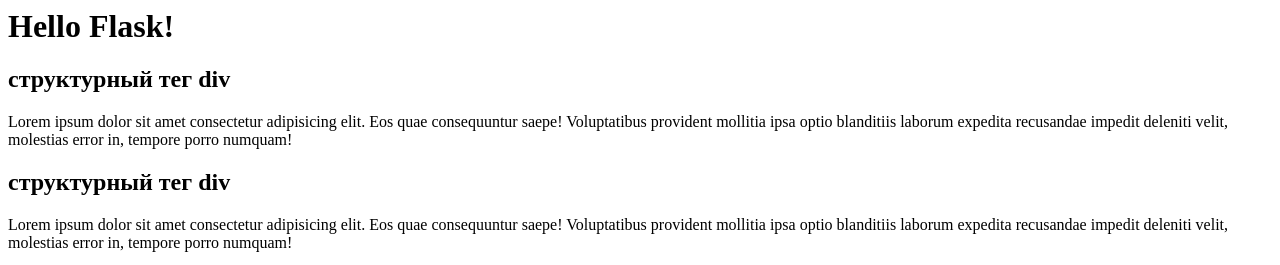
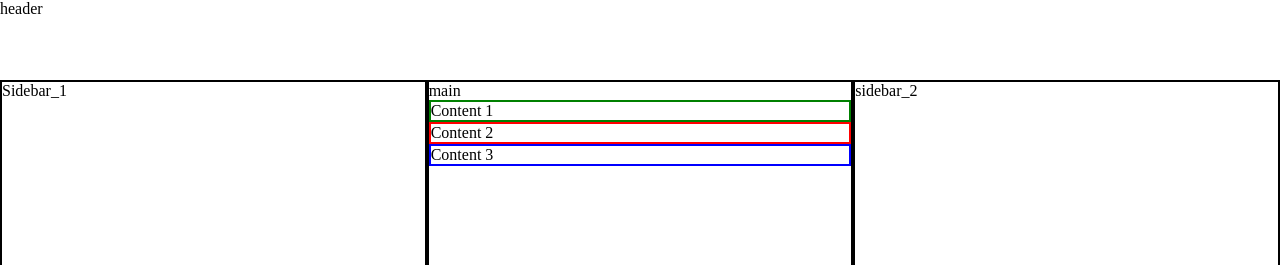
Before and after one commit to SpiridVal/altan_web, a Flask app: page / in a window 1280 px wide. Shown: the top 265 px of the page. Run offline with Flask 2, Linux system fonts and the light colour scheme.

Commit message:
added style.CSS

```diff
--- a/app.py
+++ b/app.py
@@ -8,4 +8,5 @@
 def index_page():
     return render_template("index.html")
 
-app.run()
+if __name__== "__main__":
+    app.run(debug=True)
--- /dev/null
+++ b/static/style.css
@@ -0,0 +1,71 @@
+/* Селекторы и свойства */
+/* Универсальный селектор */
+*{
+    /* border: solid 3px greenyellow;  */
+    margin: 0;
+    padding: 0;
+}
+/* селектор по тегу */
+div {
+    border: solid 2px;
+}
+
+/* селектор по классу */
+.wrapper {
+    border: none;
+}
+
+/* селектор по идентификатору */
+#c1 {
+    border-color: green;
+}
+#c2 {
+    border-color: red;
+}
+#c3 {
+    border-color: blue;
+}
+
+/* Grid CSS */
+body {
+    height: 100vh;
+}
+
+.wrapper {
+    height: 100%;
+    display: grid;
+    grid-template-areas:
+    "header header header"
+    "s1 main s2"
+    "footer footer s2";
+    grid-template-columns: repeat(3, 1fr);
+    grid-template-rows: 80px 1fr 100px;
+}
+@media (max-width: 500px){
+    .wrapper{
+    grid-template-areas:
+    "header header header"
+    "s1 s1 s1"
+    "main main main"
+    "s2 s2 s2"
+    "footer footer footer";
+    grid-template-rows: 80px 70px 1fr 50px 80px;
+    }
+
+}
+
+.header {
+    grid-area: header;
+}
+.sidebar_1 {
+    grid-area: s1;
+}
+.main {
+    grid-area: main;
+}
+.sidebar_2 {
+    grid-area: s2;
+}
+.footer {
+    grid-area: footer;
+}
--- a/templates/index.html
+++ b/templates/index.html
@@ -1,36 +1,38 @@
-<!-- Теги -->
-<!-- заголовок 1 уровня -->
-<h1>
-    Hello Flask!
-</h1>
-
-<div>
-    <h2>структурный тег div</h2>
-    <p>Lorem ipsum dolor sit amet consectetur adipisicing elit. Eos quae consequuntur saepe! Voluptatibus provident mollitia ipsa optio blanditiis laborum expedita recusandae impedit deleniti velit, molestias error in, tempore porro numquam!</p>
-</div>
-<div>
-    <h2>структурный тег div</h2>
-    <p>Lorem ipsum dolor sit amet consectetur adipisicing elit. Eos quae consequuntur saepe! Voluptatibus provident mollitia ipsa optio blanditiis laborum expedita recusandae impedit deleniti velit, molestias error in, tempore porro numquam!</p>
-</div>
-<span>строчный элемент 1</span>
-<span>строчный элемент 2</span>
-
-<a href="http://google.com"> style="color: rgb ссылка</a>
-
-<img src="../static/logo1.jpg" alt="лого LP">
-
-<div>
-    <a href="http://google.com">
-    <img src="../static/logo1.jpg" alt="лого LP">
-    </a>
-</div>
-
-<div>
-    <h3 style="background-color: darkgreen; border: indigo solid 3px;">заголовок</h3>
-    <p style="border: tomato dashed 3px; width: 50%; height: 100px;">
-
-        Lorem ipsum dolor sit amet consectetur adipisicing elit.
-        Lorem ipsum dolor sit amet consectetur, adipisicing elit. Harum earum quisquam similique veniam ipsa eveniet hic dolores expedita officiis, et, magnam eligendi unde adipisci ullam blanditiis voluptate odit. Voluptatum, sint.
-    </p>
-
-</div>
+<!DOCTYPE html>
+<html lang="en">
+<head>
+    <meta charset="UTF-8">
+    <meta http-equiv="X-UA-Compatible" content="IE=edge">
+    <meta name="viewport" content="width=device-width, initial-scale=1.0">
+    <title>My site</title>
+    <link rel="stylesheet" href="static/style.css">
+</head>
+<body>
+    <div class="wrapper">
+      <header class="header">
+            header
+      </header>
+      <div class="sidebar_1">
+          Sidebar_1
+      </div>
+      <div class="main">
+        main
+        <div class="content" id="c1">
+            Content 1
+        </div>
+         <div class="content" id="c2">
+            Content 2
+        </div>
+         <div class="content" id="c3">
+            Content 3
+         </div>
+        </div>
+        <div class="sidebar_2">
+            sidebar_2
+        </div>
+      <footer class="footer">
+          footer
+      </footer>
+    </div>
+</body>
+</html>
```
Also changed, not shown: templates/test_index.html (added, +36 -0 lines), README.md.
